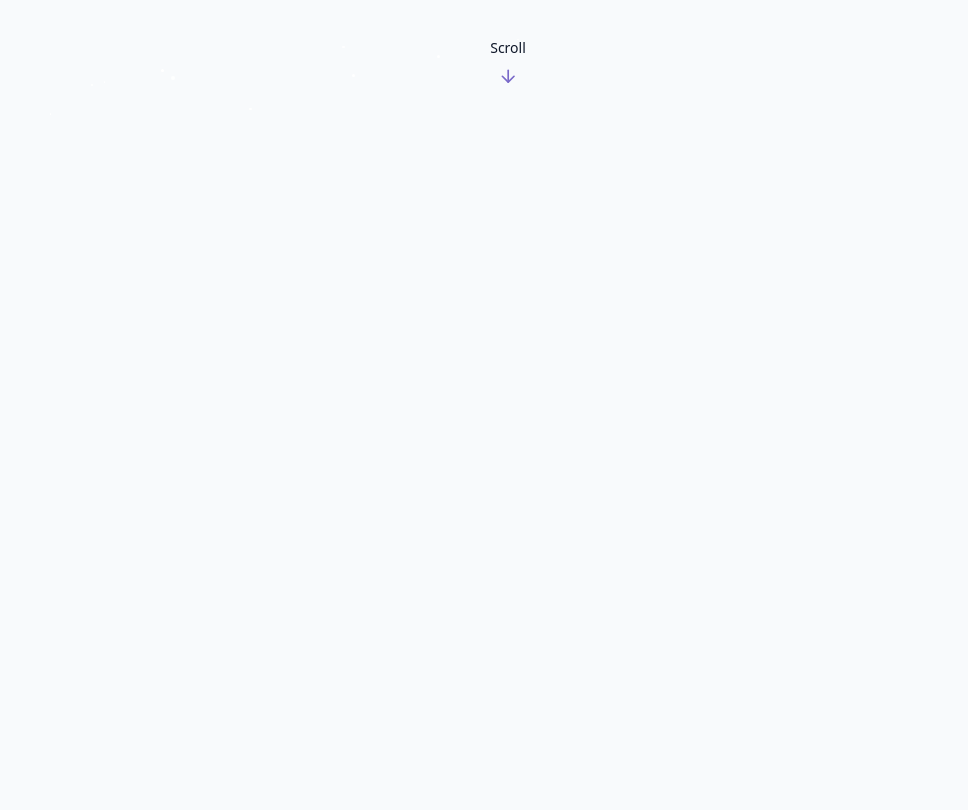
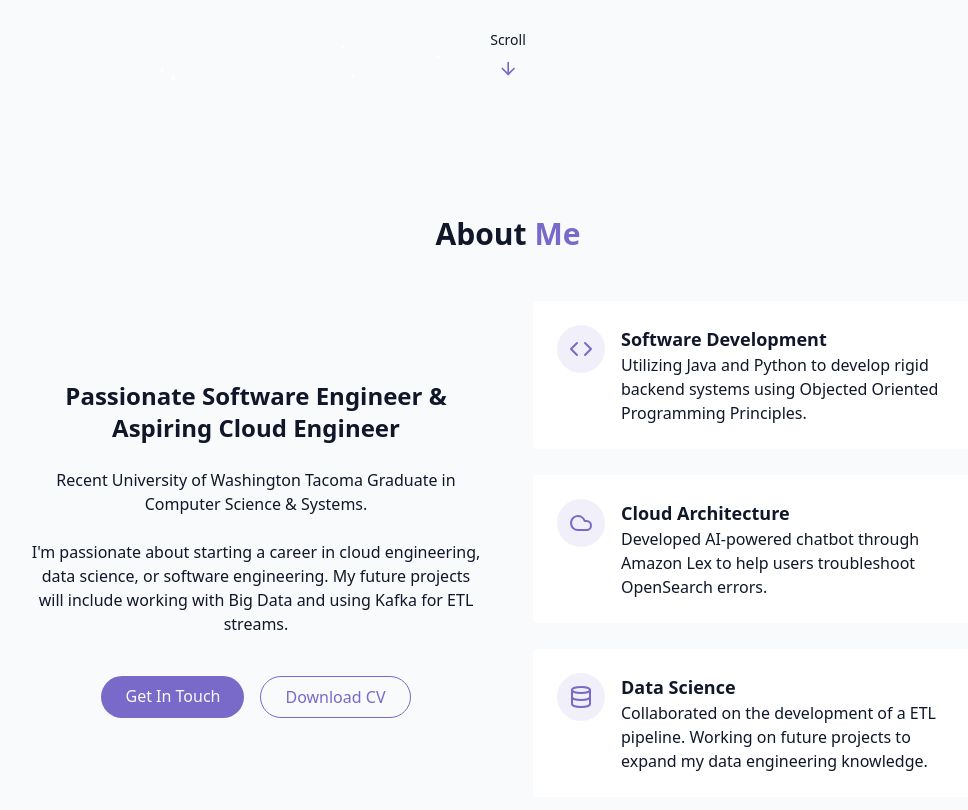
Before and after one commit to BaptizedLion/Beautiful-Portfolio, a React (Vite) app: page / in a window 1280 px wide. Shown: the part 680-1490 px from the top of the page, without its empty margins (132-1100 px from the left). Before the commit the page ends 800 px from the top, so only its background shows below. Built offline with nearby package versions, Linux system fonts and the light colour scheme.

Commit message:
About Me Section finished.

```diff
--- /dev/null
+++ b/src/components/AboutSection.jsx
@@ -0,0 +1,90 @@
+import { Cloud, Database, Code } from "lucide-react";
+
+export const AboutSection = () => {
+  return (
+    <section id="about" className="py-24 px-4 relative">
+      {" "}
+      <div className="container mx-auto max-w-5xl">
+        <h2 className="text-3xl md:text-3xl font-bold mb-12 text-center">
+          About <span className="text-primary"> Me</span>
+        </h2>
+
+        <div className="grid grid-cols-1 md:grid-cols-2 gap-12 items-center">
+          <div className="space-y-6">
+            <h3 className="text-2xl font-semibold">
+              Passionate Software Engineer & Aspiring Cloud Engineer
+            </h3>
+            <p className="text-muted-foreground">
+              Recent University of Washington Tacoma Graduate in Computer
+              Science & Systems.
+            </p>
+            <p className="text-muted-foreground">
+              I'm passionate about starting a career in cloud engineering, data
+              science, or software engineering. My future projects will include
+              working with Big Data and using Kafka for ETL streams.
+            </p>
+            <div className="flex flex-col sm:flex-row gap-4 pt-4 justify-center">
+              <a href="#contact" className="cosmic-button">
+                Get In Touch
+              </a>
+              <a
+                href="src/michaelmapanaoResume2025-1.pdf"
+                className="px-6 py-2 rounded-full border border-primary text-primary hover:bg-primary/10 transition-colors duration-300"
+              >
+                Download CV
+              </a>
+            </div>
+          </div>
+
+          <div className="grid grid-cols-1 gap-6">
+            <div className="gradient-border p-6 card-hover">
+              <div className="flex items-start gap-4">
+                <div className="p-3 rounded-full bg-primary/10">
+                  <Code className="h-6 w-6 text-primary" />
+                </div>
+                <div className="text-left">
+                  <h4 className="font-semibold text-lg">
+                    {" "}
+                    Software Development
+                  </h4>
+                  <p className="text-muted-foreground">
+                    Utilizing Java and Python to develop rigid backend systems
+                    using Objected Oriented Programming Principles.
+                  </p>
+                </div>
+              </div>
+            </div>
+            <div className="gradient-border p-6 card-hover">
+              <div className="flex items-start gap-4">
+                <div className="p-3 rounded-full bg-primary/10">
+                  <Cloud className="h-6 w-6 text-primary" />
+                </div>
+                <div className="text-left">
+                  <h4 className="font-semibold text-lg"> Cloud Architecture</h4>
+                  <p className="text-muted-foreground">
+                    Developed AI-powered chatbot through Amazon Lex to help users
+                    troubleshoot OpenSearch errors.
+                  </p>
+                </div>
+              </div>
+            </div>
+            <div className="gradient-border p-6 card-hover">
+              <div className="flex items-start gap-4">
+                <div className="p-3 rounded-full bg-primary/10">
+                  <Database className="h-6 w-6 text-primary" />
+                </div>
+                <div className="text-left">
+                  <h4 className="font-semibold text-lg"> Data Science </h4>
+                  <p className="text-muted-foreground">
+                    Collaborated on the development of a ETL pipeline. Working on future projects
+                    to expand my data engineering knowledge.
+                  </p>
+                </div>
+              </div>
+            </div>
+          </div>
+        </div>
+      </div>
+    </section>
+  );
+};
--- a/src/pages/Home.jsx
+++ b/src/pages/Home.jsx
@@ -2,6 +2,7 @@ import { ThemeToggle } from "../components/ThemeToggle";
 import { StarBackground } from "../components/StarBackground";
 import { NavBar } from "../components/NavBar";
 import { HeroSection } from "../components/HeroSection";
+import { AboutSection } from "../components/AboutSection";
 export const Home = () => {
 return (
 <div className="min-h-screen bg-background text-foreground overflow-x-hidden">
@@ -14,6 +15,8 @@ return (
 {/* Main Content */}
 <main>
     <HeroSection />
+    <AboutSection />
+
 </main>
 
 {/* Footer */}
```
Also changed, not shown: 1 other file (tests, documents, lock files or other folders).
